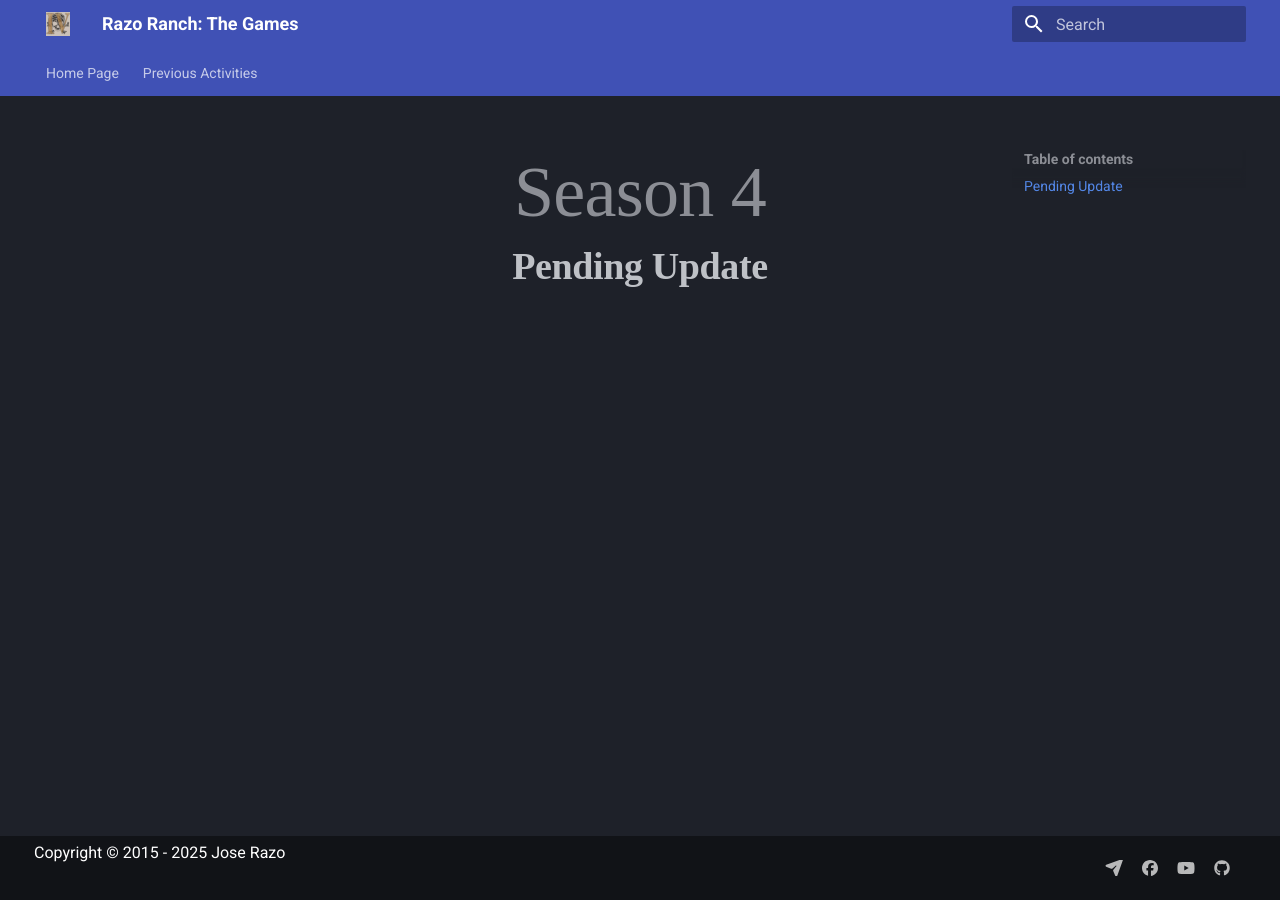
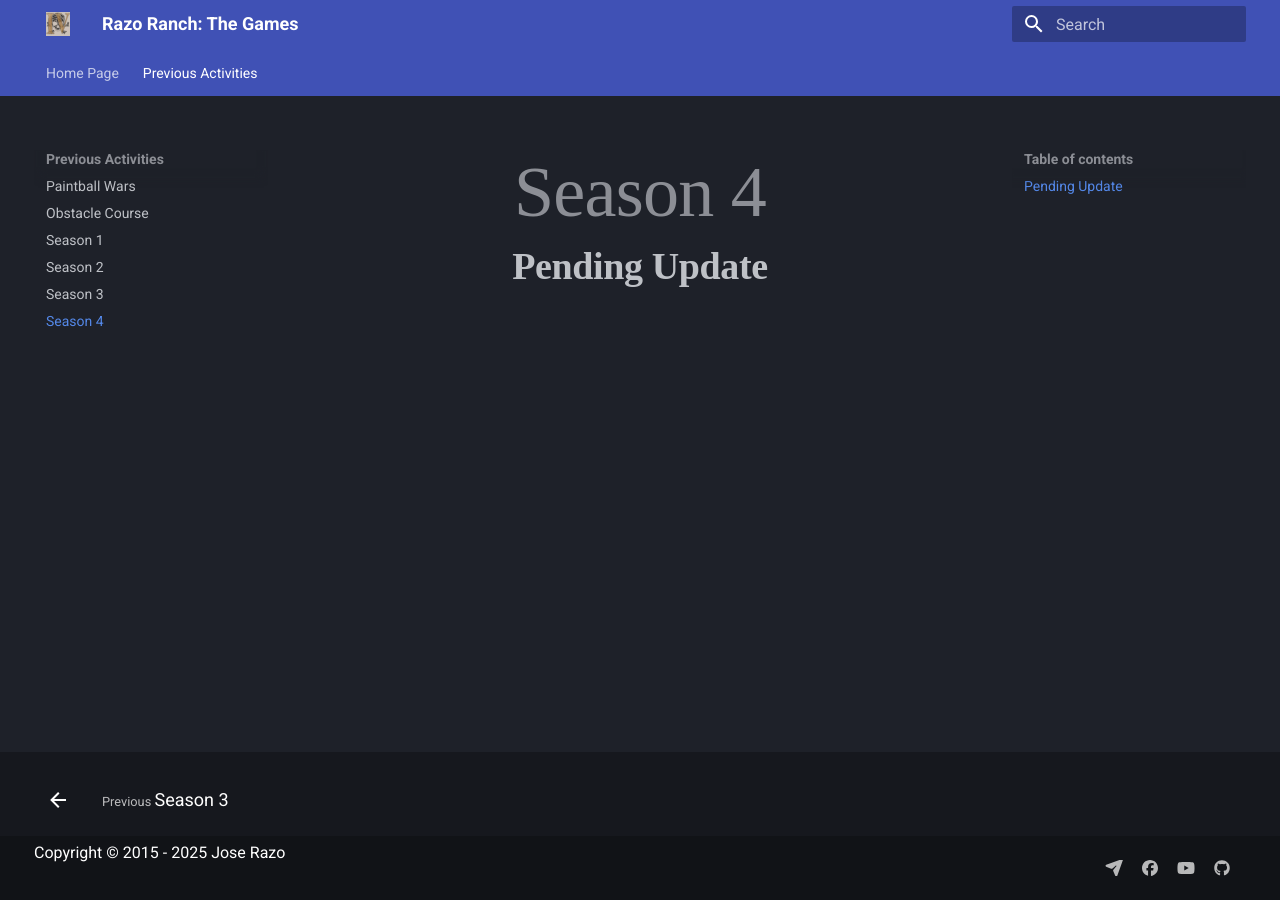
Before and after one commit to Kevin-Estrada/RazoRanchTheGames, an MkDocs documentation site: the page built from docs/previous_activities/season_four.md, in a window 1280 px wide. Built offline with MkDocs 1.6.1 and Material for MkDocs 9.7.7, drawn with Linux system fonts in a browser that asks for light colours.

Commit message:
Changing the yaml

```diff
--- a/mkdocs.yml
+++ b/mkdocs.yml
@@ -53,5 +53,6 @@ nav:
       - Season 1: previous_activities/season_one.md
       - Season 2: previous_activities/season_two.md
       - Season 3: previous_activities/season_three.md
+      - Season 4: previous_activities/season_four.md
 
 # copyright: Copyright &copy; 2015 - 2021 Jose Razo
```
Also changed, not shown: 1 other file.
